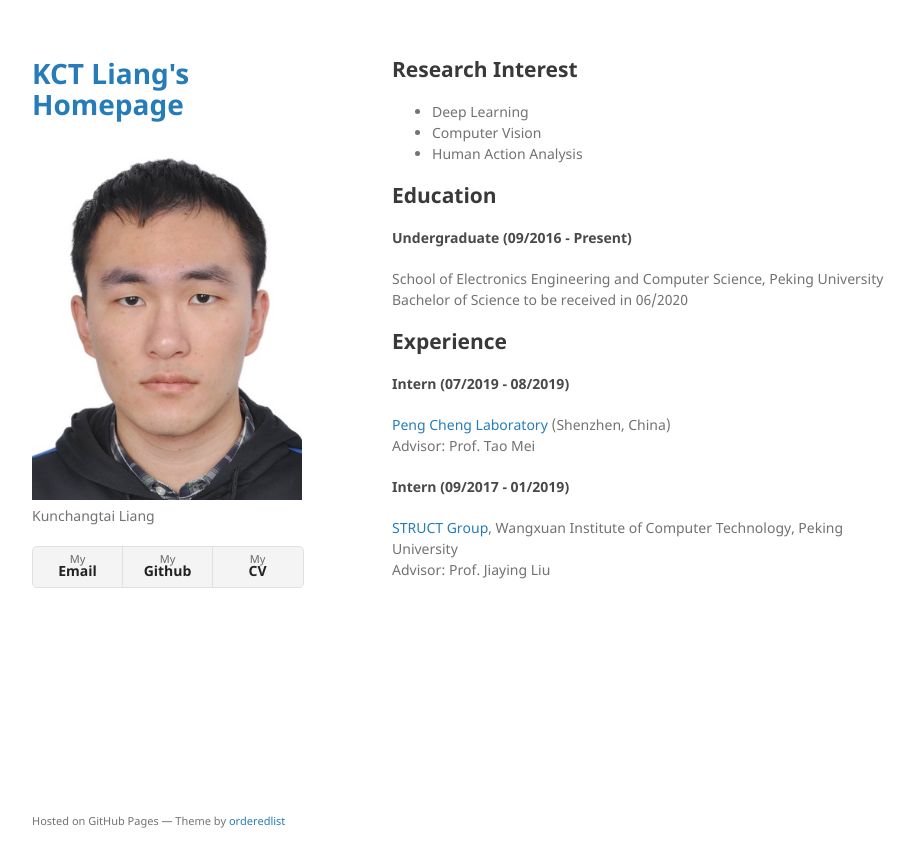
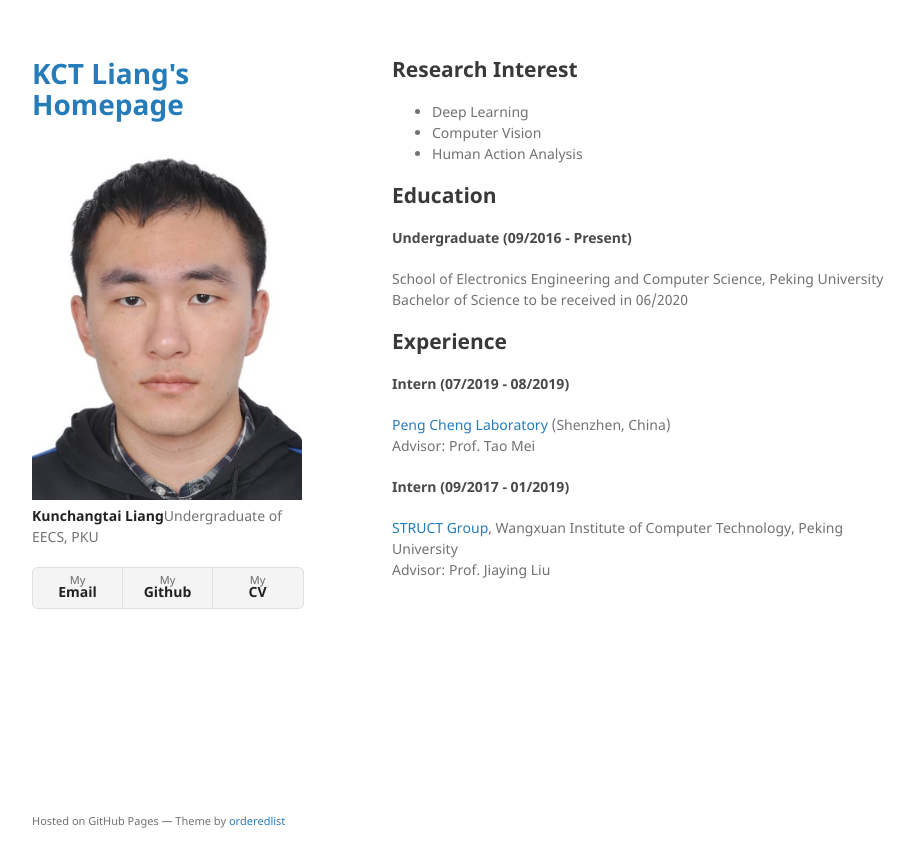
Before and after one commit to lkct/lkct.github.io, a Jekyll site: the page built from index.md, in a window 1280 px wide. Shown: the top 867 px of the page, without its empty margins (178-1093 px from the left). Built offline with Jekyll 4.4.1, drawn with Linux system fonts in a browser that asks for light colours; our own code applies the rules of GitHub Pages for plain Markdown files.

Commit message:
update desc

```diff
--- a/_config.yml
+++ b/_config.yml
@@ -1,6 +1,6 @@
 title: KCT Liang's Homepage
 photo: /assets/img/photo.jpg
-description: Kunchangtai Liang
+description: <strong>Kunchangtai Liang</strong>Undergraduate of EECS, PKU
 show_downloads: true
 google_analytics:
 theme: jekyll-theme-minimal
```
